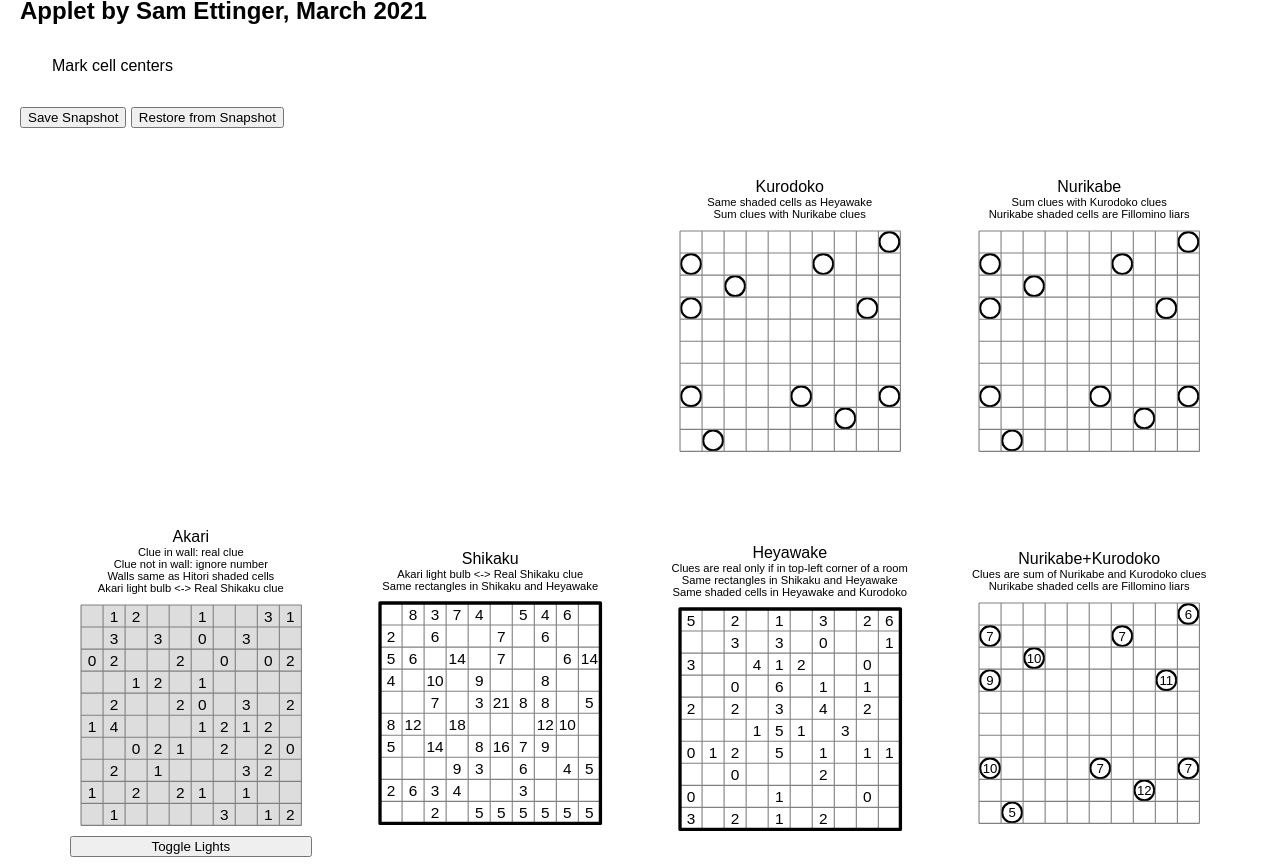
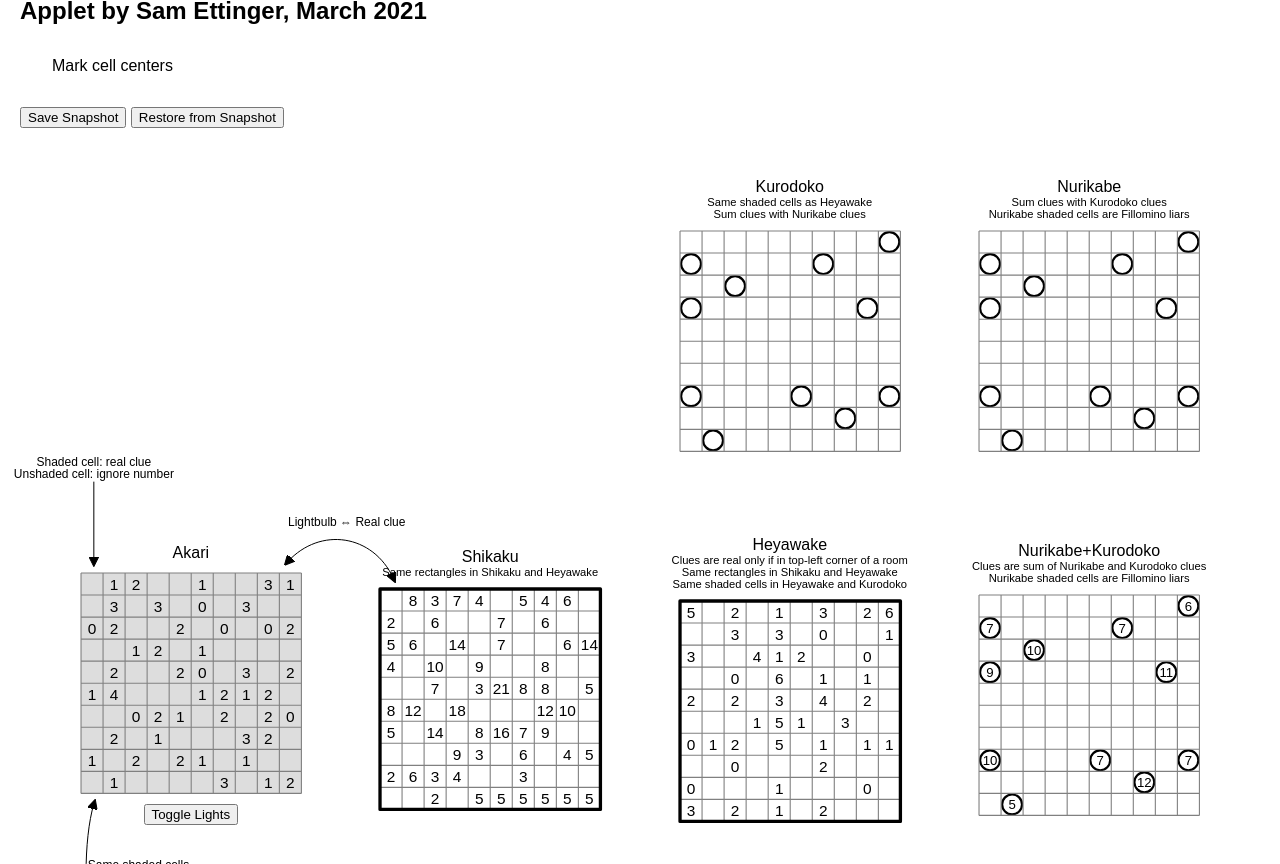
Before and after one commit to settinger/nikoli-octathlon, a plain HTML site: page index.html in a window 1280 px wide. Shown: the part 88-952 px from the top of the page. Drawn offline with Linux system fonts and the light colour scheme.

Commit message:
Recreating annotations from original image

```diff
--- a/akari.js
+++ b/akari.js
@@ -128,7 +128,9 @@ class Akari extends Puzzle {
       this.toggleLights();
       this.update();
     });
-    this.node.parentNode.appendChild(this.toggle);
+    const toggleDiv = document.createElement("div");
+    toggleDiv.appendChild(this.toggle);
+    this.node.parentNode.appendChild(toggleDiv);
   }
 
   // Return a list of all cells with lamps
--- /dev/null
+++ b/arrows.js
@@ -0,0 +1,218 @@
+// Arrows to go between boards
+// Set up a div to contain the arrows
+// set up a <defs> element inside the main <svg> element
+const arrowDiv = document.createElement("div");
+arrowDiv.id = "arrows";
+arrowDiv.style = "position: absolute; top: 0; left: 0;"; // width: 100%; height: 100%";
+
+const arrows = newSVG("svg", {
+  x: 0,
+  y: 0,
+  width: "100%",
+  height: "100%",
+  class: "arrows",
+});
+const arrowsGroup = newSVG("g");
+
+const defs = newSVG("defs");
+const arrow = newSVG("marker", {
+  id: "arrow",
+  markerWidth: 10,
+  markerHeight: 10,
+  refX: 5,
+  refY: 5,
+  viewBox: "0 0 10 10",
+  orient: "auto-start-reverse",
+});
+const arrowShape = newSVG("path", {
+  d: "M 0 0 L 10 5 L 0 10 z",
+  stroke: "black",
+});
+
+document.body.appendChild(arrowDiv);
+arrowDiv.appendChild(arrows);
+arrows.appendChild(defs);
+arrows.appendChild(arrowsGroup);
+defs.appendChild(arrow);
+arrow.appendChild(arrowShape);
+
+// A function to create simple arrows (no text)
+const plainArrow = (start, end, oneWay = false) => {
+  let [x1, y1] = start;
+  let [x2, y2] = end;
+  const arrow = newSVG("line", {
+    x1,
+    y1,
+    x2,
+    y2,
+    stroke: "black",
+    "marker-end": "url(#arrow)",
+  });
+  if (!oneWay) {
+    arrow.setAttributes({ "marker-start": "url(#arrow)" });
+  }
+  arrow.midpoint = [(x2 + x1) / 2, (y2 + y1) / 2];
+  return arrow;
+};
+
+// Bézier curve arrow
+const bezierArrow = (start, end, oneWay = false, scaling = 0.5) => {
+  let [x1, y1] = start;
+  let [x2, y2] = end;
+  let [m1, n1] = [
+    (x2 + 3 * x1) / 4 + (y2 - y1) * 0.75 * scaling,
+    (y2 + 3 * y1) / 4 - (x2 - x1) * 0.75 * scaling,
+  ];
+  let [m2, n2] = [
+    (3 * x2 + x1) / 4 + (y2 - y1) * 0.75 * scaling,
+    (3 * y2 + y1) / 4 - (x2 - x1) * 0.75 * scaling,
+  ];
+  const arrow = newSVG("path", {
+    d: `M ${x1} ${y1} C ${m1} ${n1} ${m2} ${n2} ${x2} ${y2}`,
+    stroke: "black",
+    fill: "none",
+    "marker-end": "url(#arrow)",
+  });
+  if (!oneWay) {
+    arrow.setAttributes({ "marker-start": "url(#arrow)" });
+  }
+  arrow.midpoint = [
+    (x2 + x1) / 2 + (y2 - y1) * 0.75 * scaling,
+    (y2 + y1) / 2 - (x2 - x1) * 0.75 * scaling,
+  ];
+
+  return arrow;
+};
+
+const tangentBezierArrow = (start, end, oneWay = false, scaling = 0.5) => {
+  let [x1, y1] = start;
+  let [x2, y2] = end;
+  let [a1, b1] = [x1 + (y2 - y1) * scaling, y1 - (x2 - x1) * scaling];
+  let [a2, b2] = [x2 + (y2 - y1) * scaling, y2 - (x2 - x1) * scaling];
+  const arrow = newSVG("path", {
+    d: `M ${x1} ${y1} C ${a1} ${b1} ${a2} ${b2} ${x2} ${y2}`,
+    stroke: "black",
+    fill: "none",
+    "marker-end": "url(#arrow)",
+  });
+  if (!oneWay) {
+    arrow.setAttributes({ "marker-start": "url(#arrow)" });
+  }
+  arrow.midpoint = [
+    (x2 + x1) / 2 + (y2 - y1) * 0.75 * scaling,
+    (y2 + y1) / 2 - (x2 - x1) * 0.75 * scaling,
+  ];
+
+  return arrow;
+};
+
+const textNode = (anchor, ...texts) => {
+  const text = newSVG("g", {
+    "font-size": "12px",
+    "text-anchor": "middle",
+    transform: `translate(${anchor[0]}, ${anchor[1] + 8 - 12 * texts.length})`,
+  });
+  texts.forEach((line, i) => {
+    const newLine = newSVG("text", {
+      dx: 0,
+      dy: i * 12,
+    });
+    newLine.textContent = line;
+    text.appendChild(newLine);
+  });
+  return text;
+};
+
+const corner = (board, corner) => {
+  const box = board.node.getBoundingClientRect();
+  if (corner == "tl") {
+    // Top left
+    return [box.x + 0.1 * box.width + window.scrollX, box.y + window.scrollY];
+  } else if (corner == "tr") {
+    // Top right
+    return [box.x + 0.9 * box.width + window.scrollX, box.y + window.scrollY];
+  } else if (corner == "bl") {
+    // Bottom left
+    return [
+      box.x + 0.1 * box.width + window.scrollX,
+      box.bottom + window.scrollY,
+    ];
+  } else {
+    // Bottom right
+    return [
+      box.x + 0.9 * box.width + window.scrollX,
+      box.bottom + window.scrollY,
+    ];
+  }
+};
+
+const arrowUpdate = () => {
+  arrowsGroup.innerHTML = "";
+  arrowDiv.style.width = document.documentElement.scrollWidth + "px";
+  arrowDiv.style.height = document.documentElement.scrollHeight + "px";
+
+  const widthUnit = game.akari.node.getBoundingClientRect().width;
+  const akariDOM = game.akari.node.getBoundingClientRect();
+  const hitoriDOM = game.hitori.node.getBoundingClientRect();
+  const hitorilinkDOM = game.hitorilink.node.getBoundingClientRect();
+  const shikakuDOM = game.shikaku.node.getBoundingClientRect();
+  const slitherlinkDOM = game.slitherlink.node.getBoundingClientRect();
+
+  // Arrow and text for Akari alone
+  let akaTL = corner(game.akari, "tl");
+  let akaStart = [akaTL[0], akaTL[1] - 0.33 * widthUnit];
+  arrowsGroup.appendChild(plainArrow(akaStart, akaTL, true));
+  arrowsGroup.appendChild(
+    textNode(akaStart, "Shaded cell: real clue", "Unshaded cell: ignore number")
+  );
+
+  // Arrow and text between Akari and Shikaku
+  const akashi = bezierArrow(
+    corner(game.akari, "tr"),
+    corner(game.shikaku, "tl")
+  );
+  arrowsGroup.appendChild(akashi);
+  arrowsGroup.appendChild(textNode(akashi.midpoint, "Lightbulb ⇔ Real clue"));
+
+  // Arrow and text between Akari and Hitorilink
+  const akahil = bezierArrow(
+    corner(game.hitorilink, "tl"),
+    corner(game.akari, "bl"),
+    false,
+    0.1
+  );
+  arrowsGroup.appendChild(akahil);
+  arrowsGroup.appendChild(
+    textNode([akahil.midpoint[0] + 55, akahil.midpoint[1]], "Same shaded cells")
+  );
+
+  // Arrows and text between Hitori, Slitherlink, and Hitorilink
+  let hitTR = corner(game.hitori, "tr");
+  let hitEnd = [hitTR[0], hitTR[1] - 0.2 * widthUnit];
+  let sliTL = corner(game.slitherlink, "tl");
+  let sliEnd = [hitEnd[0] + 0.2 * widthUnit, hitEnd[1]];
+  arrowsGroup.appendChild(plainArrow(hitTR, hitEnd, true));
+  arrowsGroup.appendChild(plainArrow(sliTL, sliEnd, true));
+  arrowsGroup.appendChild(
+    textNode([hitEnd[0] + 30, hitEnd[1] - 8], "Add numbers mod 10")
+  );
+  let hilStart = [hitEnd[0], hitEnd[1] - 32];
+  arrowsGroup.appendChild(
+    plainArrow(hilStart, corner(game.hitorilink, "br"), true)
+  );
+
+  // Arrow and text between Slitherlink and Corral
+  const slicor = bezierArrow(
+    corner(game.slitherlink, "br"),
+    corner(game.corral, "bl"),
+    false,
+    -0.5
+  );
+  arrowsGroup.appendChild(slicor);
+  arrowsGroup.appendChild(
+    textNode([slicor.midpoint[0], slicor.midpoint[1] + 12], "Same loop")
+  );
+};
+
+arrowUpdate();
+window.onresize = arrowUpdate;
--- a/helpers.js
+++ b/helpers.js
@@ -14,13 +14,14 @@ const make2dArray = (rows, columns, value = 0) => {
 };
 
 // Shortcut to create an SVG element and give it multiple attributes at once
-const newSVG = (tag) => {
+const newSVG = (tag, props = {}) => {
   const node = document.createElementNS("http://www.w3.org/2000/svg", tag);
   node.setAttributes = (attributes) => {
     for (let [key, value] of Object.entries(attributes)) {
       node.setAttribute(key, value);
     }
   };
+  node.setAttributes(props);
   return node;
 };
 
--- a/main.js
+++ b/main.js
@@ -68,13 +68,7 @@ akariDiv.style.gridColumn = 1;
 akariDiv.style.gridRow = 2;
 akariDiv.classList.add("puzzle", "akari");
 akariDiv.innerHTML = `
-<div class="puzzleName">Akari</div>
-<div class="rules">Clue in wall: real clue<br/>
-Clue not in wall: ignore number<br/>
-Walls same as Hitori shaded cells<br/>
-Akari light bulb <-> Real Shikaku clue
-</div>
-`;
+<div class="puzzleName">Akari</div>`;
 akariDiv.appendChild(game.akari.node);
 $container.appendChild(akariDiv);
 game.akari.populate(akariGivens);
@@ -114,8 +108,7 @@ shikakuDiv.style.gridRow = 2;
 shikakuDiv.classList.add("puzzle", "shikaku");
 shikakuDiv.innerHTML = `
 <div class="puzzleName">Shikaku</div>
-<div class="rules">Akari light bulb <-> Real Shikaku clue<br/>
-Same rectangles in Shikaku and Heyawake</div>`;
+<div class="rules">Same rectangles in Shikaku and Heyawake</div>`;
 shikakuDiv.appendChild(game.shikaku.node);
 $container.appendChild(shikakuDiv);
 game.shikaku.populate(shikakuGivens);
@@ -153,9 +146,7 @@ hitoriDiv.style.gridColumn = 1;
 hitoriDiv.style.gridRow = 4;
 hitoriDiv.classList.add("puzzle", "hitori");
 hitoriDiv.innerHTML = `
-<div class="puzzleName">Hitori</div>
-<div class="rules">Shaded cells same as Akari walls<br/>
-Add numbers mod 10 to Slitherlink clues</div>`;
+<div class="puzzleName">Hitori</div>`;
 hitoriDiv.appendChild(game.hitori.node);
 $container.appendChild(hitoriDiv);
 game.hitori.update();
@@ -166,9 +157,7 @@ slitherlinkDiv.style.gridRow = 4;
 slitherlinkDiv.classList.add("puzzle", "slitherlink");
 slitherlinkDiv.innerHTML = `
 <div class="puzzleName">Slitherlink</div>
-<div class="rules">Clue in every cell<br/>
-Same loop as Corral<br/>
-Add clues mod 10 to Hitori numbers</div>`;
+<div class="rules">Clue in every cell</div>`;
 slitherlinkDiv.appendChild(game.slitherlink.node);
 $container.appendChild(slitherlinkDiv);
 game.slitherlink.update();
@@ -178,9 +167,7 @@ hitorilinkDiv.style.gridColumn = 1;
 hitorilinkDiv.style.gridRow = 3;
 hitorilinkDiv.classList.add("puzzle", "hitori", "hitorilink");
 hitorilinkDiv.innerHTML = `
-<div class="puzzleName">Hitori + Slitherlink</div>
-<div class="rules">Slitherlink clue + Hitori clue, mod 10, equals given clue<br/>
-Same shaded cells as Akari</div>`;
+<div class="puzzleName">Hitori + Slitherlink</div>`;
 hitorilinkDiv.appendChild(game.hitorilink.node);
 $container.appendChild(hitorilinkDiv);
 game.hitorilink.populate(hitoriGivens);
@@ -192,8 +179,7 @@ corralDiv.style.gridRow = 4;
 corralDiv.classList.add("puzzle", "corral");
 corralDiv.innerHTML = `
 <div class="puzzleName">Corral</div>
-<div class="rules">Same loop as Slitherlink<br/>
-If correct clue in Masyu, put number in Corral cell</div>`;
+<div class="rules">If correct clue in Masyu, put number in Corral cell</div>`;
 corralDiv.appendChild(game.corral.node);
 $container.appendChild(corralDiv);
 game.corral.update();
--- a/puzzle.js
+++ b/puzzle.js
@@ -20,23 +20,22 @@ class Cell {
     // this.node.addEventListener("click", (e) => {
     //   console.log(`${this.row}x${this.column}`);
     // });
-    this.nodeRect = newSVG("rect");
-    this.node.appendChild(this.nodeRect);
-    this.nodeRect.setAttributes({
+    this.nodeRect = newSVG("rect", {
       x: this.x,
       y: this.y,
       width: this.width,
       height: this.height,
     });
-    this.nodeCircle = newSVG("circle");
-    this.nodeCircle.setAttributes({
+    this.node.appendChild(this.nodeRect);
+
+    this.nodeCircle = newSVG("circle", {
       cx: this.x + this.width / 2,
       cy: this.y + this.height / 2,
       fill: "none",
     });
     this.node.appendChild(this.nodeCircle);
-    this.nodeText = newSVG("text");
-    this.nodeText.setAttributes({
+
+    this.nodeText = newSVG("text", {
       x: this.x + this.width / 2,
       y: this.y + this.height / 2,
       "text-anchor": "middle",
--- a/slitherlink.js
+++ b/slitherlink.js
@@ -29,8 +29,7 @@ class Slitherlink extends Puzzle {
     this.grid.update = () => {
       for (let row = 0; row <= this.rows; row++) {
         for (let col = 0; col <= this.columns; col++) {
-          const dot = newSVG("circle");
-          dot.setAttributes({
+          const dot = newSVG("circle", {
             cx: col * 10,
             cy: row * 10,
             fill: "black",
--- a/style.css
+++ b/style.css
@@ -12,9 +12,10 @@ body {
   display: grid;
   grid-gap: 5%;
   grid-template-columns: repeat(4, 1fr);
-  grid-template-rows: repeat(4, 1fr);
+  grid-template-rows: repeat(5, 1fr);
   text-align: center;
   padding: 4%;
+  padding-bottom: 40px;
   min-width: 800px;
   min-height: 200px;
 }
@@ -30,6 +31,10 @@ body {
 
 #indicator {
   padding: 2em;
+}
+
+#arrows {
+  pointer-events: none;
 }
 
 button {
@@ -195,23 +200,6 @@ text {
   fill: white;
 }
 
-/* Hitori specific styling */
-
-.hitori td.shaded {
-  background-color: black;
-  color: white;
-}
-
-.hitori td.unshaded {
-  color: black;
-  background-color: white;
-}
-
-.hitori td:not(.shaded):not(.unshaded) {
-  color: black;
-  background-color: #dddddd;
-}
-
 /* Kurodoko and Nurikabe specific styling */
 
 .kurodoko .clue circle,
@@ -254,6 +242,10 @@ text {
   fill: white;
 }
 
+.masyu .pearl.white text {
+  fill: black;
+}
+
 .masyu .false.pearl circle {
   filter: opacity(50%);
 }
@@ -261,12 +253,6 @@ text {
 /* Shikaku specific styling */
 .shikaku rect {
   fill: white;
-}
-
-.shikaku .false {
-  color: white;
-  text-shadow: -0.5px 0.5px 0 black, 0.5px 0.5px 0 black, 0.5px -0.5px 0 black,
-    -0.5px -0.5px 0 black;
 }
 
 /* Slitherlink specific styling */
@@ -279,7 +265,3 @@ text {
 .slitherlink .cell rect {
   fill: white;
 }
-
-.slitherlink td {
-  border: none;
-}
```
Also changed, not shown: index.html (+2 -0 lines).
